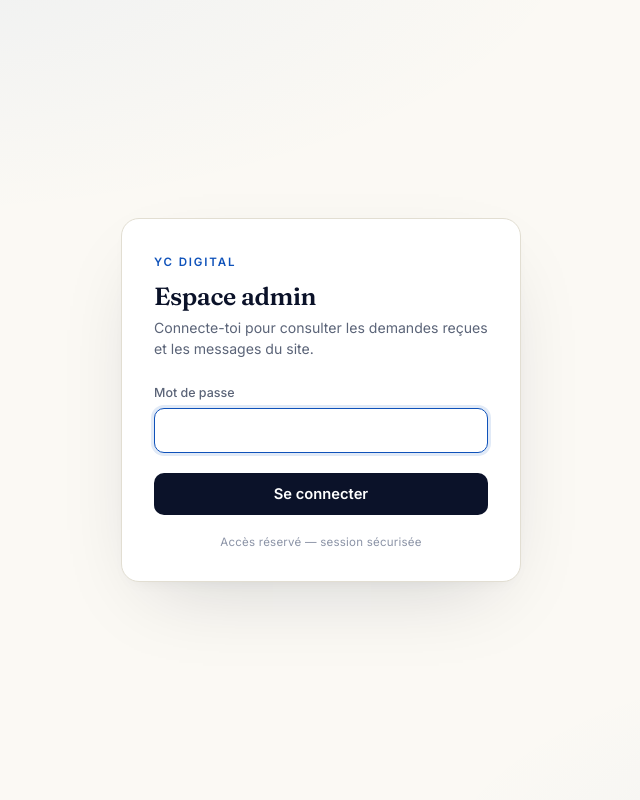
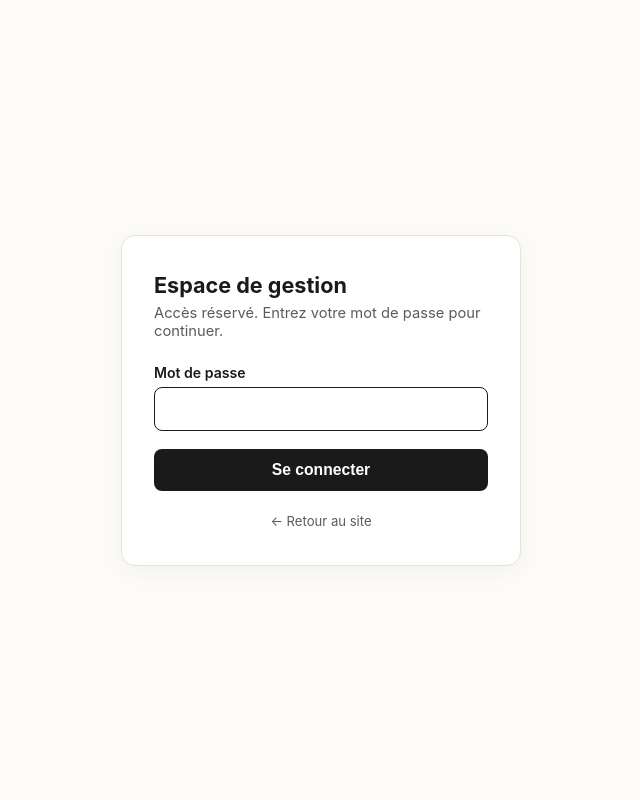
Before and after one commit to AstonDiv1/YC, a Flask app: template GITH/templates/admin_login.html in a window 1280 px wide. Shown: the whole page, without its empty margins (319-959 px from the left). Run offline with Flask 3, Linux system fonts and the light colour scheme; the template is opened without the code that fills it, so the values that code supplies are empty.

Commit message:
Update admin_login.html

```diff
--- a/GITH/templates/admin_login.html
+++ b/GITH/templates/admin_login.html
@@ -1,146 +1,121 @@
-<!DOCTYPE html>
+<!doctype html>
 <html lang="fr">
 <head>
-<meta charset="UTF-8">
-<meta name="viewport" content="width=device-width, initial-scale=1.0">
-<meta name="robots" content="noindex, nofollow">
-<title>Connexion — Espace admin YC Digital</title>
-<link rel="preconnect" href="https://fonts.googleapis.com">
-<link rel="preconnect" href="https://fonts.gstatic.com" crossorigin>
-<link href="https://fonts.googleapis.com/css2?family=Fraunces:opsz,wght@9..144,500;9..144,600&family=Inter:wght@400;500;600&display=swap" rel="stylesheet">
+  <meta charset="utf-8" />
+  <meta name="viewport" content="width=device-width, initial-scale=1" />
+  <meta name="robots" content="noindex, nofollow" />
+  <title>Connexion — Espace de gestion</title>
   <style>
     :root{
-    --ivory:#F4F1EA;
-    --paper:#FBF9F4;
-    --ink:#0B1229;
-    --muted:#5B6478;
-    --soft:#8B93A6;
-    --line:#E2DED2;
-    --line-strong:#D2CCBB;
-    --accent:#0F52BA;
-    --accent-ink:#0A2E6D;
-    --danger:#B33A2A;
-    --font-display:"Fraunces",Georgia,serif;
-    --font-body:"Inter",-apple-system,BlinkMacSystemFont,"Segoe UI",sans-serif;
+      --ink:#1a1a1a; --ink-soft:#5b5b5b; --paper:#fcfbf8;
+      --line:#e7e3da; --danger:#b33a2a; --accent:#1f7a4c;
     }
-  *{box-sizing:border-box;}
-  body{
-    margin:0;
-    min-height:100vh;
-    display:flex;
-    align-items:center;
-    justify-content:center;
-    background:
-      radial-gradient(1200px 500px at 15% -10%, rgba(15,82,186,.06), transparent 60%),
-      radial-gradient(900px 400px at 100% 110%, rgba(15,82,186,.05), transparent 60%),
-      var(--paper);
-    font-family:var(--font-body);
-    color:var(--ink);
-    -webkit-font-smoothing:antialiased;
-    padding:24px;
+    *{ box-sizing:border-box; }
+    html,body{ margin:0; padding:0; background:var(--paper); color:var(--ink);
+      font-family: -apple-system, BlinkMacSystemFont, "Segoe UI", Roboto, sans-serif; }
+    .wrap{ min-height:100vh; display:grid; place-items:center; padding:24px; }
+    .card{
+      width:100%; max-width:400px; background:#fff; border:1px solid var(--line);
+      border-radius:14px; padding:36px 32px; box-shadow: 0 6px 24px rgba(0,0,0,0.04);
     }
-  .card{
-    width:100%;
-    max-width:400px;
-    background:#fff;
-    border:1px solid var(--line);
-    border-radius:18px;
-    padding:36px 32px 32px;
-    box-shadow:0 30px 80px -30px rgba(11,18,41,.18), 0 6px 18px -10px rgba(11,18,41,.08);
+    h1{ font-size:1.35rem; margin:0 0 6px; }
+    p.sub{ color:var(--ink-soft); font-size:0.92rem; margin:0 0 24px; }
+    label{ display:block; font-size:0.88rem; font-weight:600; margin-bottom:6px; }
+    input[type=password]{
+      width:100%; padding:12px 14px; border:1px solid var(--line); border-radius:8px;
+      font-size:1rem; background:#fafaf7; transition:border-color .15s, background .15s;
     }
-  .brand{
-    font-size:.72rem;
-    letter-spacing:.16em;
-    text-transform:uppercase;
-    color:var(--accent);
-    font-weight:600;
-    margin-bottom:12px;
+    input[type=password]:focus{ outline:none; border-color:var(--ink); background:#fff; }
+    input[type=password]:disabled{ background:#f0eee9; color:#999; cursor:not-allowed; }
+    button{
+      width:100%; margin-top:18px; padding:12px; border:none; border-radius:8px;
+      background:var(--ink); color:#fff; font-size:0.98rem; font-weight:600;
+      cursor:pointer; transition:opacity .15s;
     }
-  h1{
-    font-family:var(--font-display);
-    font-size:1.55rem;
-    margin:0 0 6px;
-    font-weight:600;
-    letter-spacing:-.015em;
+    button:hover:not(:disabled){ opacity:0.85; }
+    button:disabled{ background:#999; cursor:not-allowed; }
+    .msg{
+      margin-top:16px; padding:12px 14px; border-radius:8px; font-size:0.9rem;
+      background:rgba(179,58,42,0.08); color:var(--danger);
+      border:1px solid rgba(179,58,42,0.2);
     }
-  p.sub{
-    margin:0 0 26px;
-    color:var(--muted);
-    font-size:.88rem;
-    line-height:1.5;
+    .msg.warn{
+      background:rgba(200,140,20,0.08); color:#8a5a00;
+      border-color:rgba(200,140,20,0.25);
     }
-  label{
-    display:block;
-    font-size:.78rem;
-    color:var(--muted);
-    margin-bottom:8px;
-    font-weight:500;
+    .countdown{
+      margin-top:14px; padding:14px; text-align:center;
+      background:rgba(179,58,42,0.06); border:1px solid rgba(179,58,42,0.2);
+      border-radius:8px; color:var(--danger); font-weight:600;
     }
-  input[type="password"]{
-    width:100%;
-    padding:12px 14px;
-    border-radius:10px;
-    border:1px solid var(--line-strong);
-    background:var(--paper);
-    color:var(--ink);
-    font-size:.95rem;
-    font-family:var(--font-body);
-    outline:none;
-    transition:border-color .2s, background .2s;
-  }
-  input[type="password"]:focus{
-    border-color:var(--accent);
-    background:#fff;
-    box-shadow:0 0 0 3px rgba(15,82,186,.12);
-  }
-  button{
-    width:100%;
-    margin-top:20px;
-    padding:12px 14px;
-    border:none;
-    border-radius:10px;
-    background:var(--ink);
-    color:#fff;
-    font-size:.92rem;
-    font-weight:600;
-    cursor:pointer;
-    font-family:var(--font-body);
-    transition:background .2s, transform .1s;
-  }
-  button:hover{ background:var(--accent-ink); }
-  button:active{ transform:translateY(1px); }
-  .erreur{
-    margin:16px 0 0;
-    padding:11px 14px;
-    border-radius:10px;
-    background:rgba(179,58,42,.08);
-    border:1px solid rgba(179,58,42,.25);
-    color:var(--danger);
-    font-size:.85rem;
-  }
-  .foot{
-    margin-top:20px;
-    text-align:center;
-    font-size:.72rem;
-    color:var(--soft);
-    letter-spacing:.02em;
-  }
+    .countdown .timer{ font-size:1.6rem; margin-top:4px; font-variant-numeric:tabular-nums; }
+    .footer{ margin-top:22px; text-align:center; font-size:0.82rem; color:var(--ink-soft); }
+    .footer a{ color:var(--ink-soft); text-decoration:none; }
   </style>
 </head>
 <body>
+  <div class="wrap">
     <div class="card">
-    <div class="brand">YC Digital</div>
-    <h1>Espace admin</h1>
-    <p class="sub">Connecte-toi pour consulter les demandes reçues et les messages du site.</p>
+      <h1>Espace de gestion</h1>
+      <p class="sub">Accès réservé. Entrez votre mot de passe pour continuer.</p>
+
+      {% if erreur %}
+        <div class="msg">{{ erreur }}</div>
+      {% endif %}
+
+      {% if blocage_restant and blocage_restant > 0 %}
+        <div class="countdown">
+          Accès temporairement bloqué
+          <div class="timer" id="timer" data-seconds="{{ blocage_restant }}">--:--</div>
+        </div>
+      {% elif restant_essais is not none and restant_essais < 3 %}
+        <div class="msg warn">
+          Il vous reste <strong>{{ restant_essais }}</strong> tentative(s) avant blocage de 10 minutes.
+        </div>
+      {% endif %}
+
       <form method="POST" autocomplete="off">
         <label for="mot_de_passe">Mot de passe</label>
-      <input type="password" id="mot_de_passe" name="mot_de_passe" required autofocus>
-      <button type="submit">Se connecter</button>
+        <input
+          type="password" id="mot_de_passe" name="mot_de_passe"
+          required autofocus
+          {% if blocage_restant and blocage_restant > 0 %}disabled{% endif %}
+        />
+        <button type="submit" id="submitBtn"
+          {% if blocage_restant and blocage_restant > 0 %}disabled{% endif %}>
+          Se connecter
+        </button>
       </form>
-    {% if erreur %}
-      <div class="erreur">{{ erreur }}</div>
-    {% endif %}
-    <div class="foot">Accès réservé — session sécurisée</div>
+
+      <div class="footer">
+        <a href="/">← Retour au site</a>
       </div>
+    </div>
+  </div>
+
+  <script>
+    (function(){
+      var el = document.getElementById('timer');
+      if(!el) return;
+      var s = parseInt(el.dataset.seconds, 10) || 0;
+      var input = document.getElementById('mot_de_passe');
+      var btn = document.getElementById('submitBtn');
+      function fmt(n){ return n < 10 ? '0'+n : ''+n; }
+      function tick(){
+        if(s <= 0){
+          el.textContent = '00:00';
+          if(input) input.disabled = false;
+          if(btn) btn.disabled = false;
+          location.reload();
+          return;
+        }
+        var m = Math.floor(s / 60), r = s % 60;
+        el.textContent = fmt(m) + ':' + fmt(r);
+        s--;
+        setTimeout(tick, 1000);
+      }
+      tick();
+    })();
+  </script>
 </body>
 </html>
```
Lines whose indentation alone changed are shown as unchanged.
